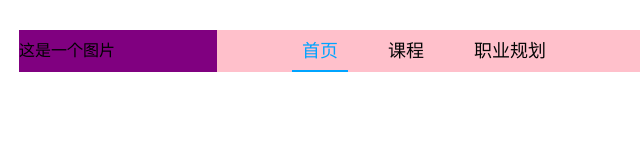
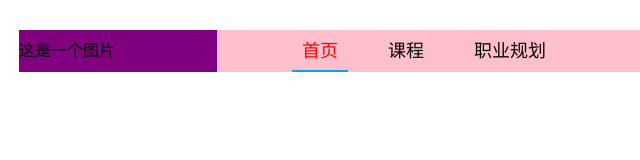
Before and after one commit to HZX-Web-Project/-, a plain HTML site: page index.html in a window 1280 px wide. In both pictures the pointer is over the link "首页". Shown: the full height of the page, 21-661 px from the left. Drawn offline with Linux system fonts and the light colour scheme.

Commit message:
修改颜色

```diff
--- a/style.css
+++ b/style.css
@@ -43,5 +43,6 @@ a {
 }
 .navi ul li a:hover {
 	border-bottom: 2px solid #00a4ff;
-	color: #00a4ff;
+	/* color: #00a4ff; */
+	color: red;
 }
```
